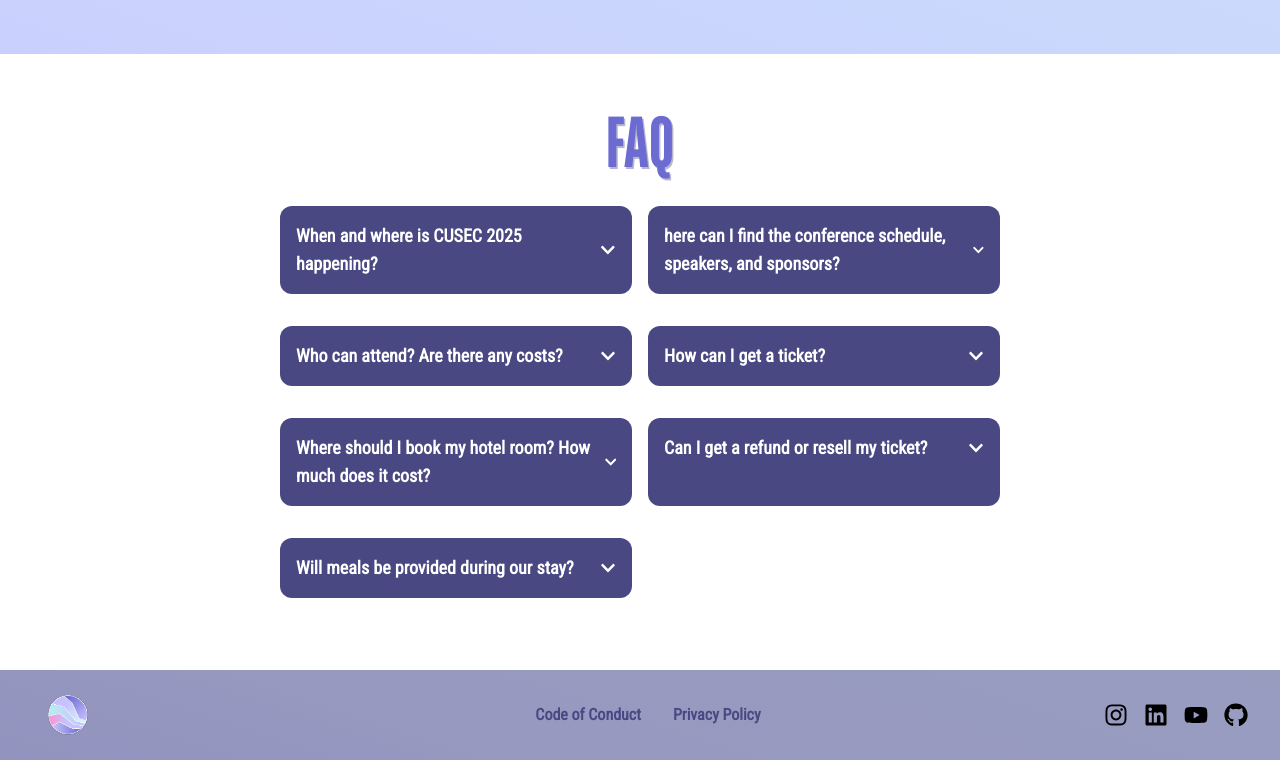
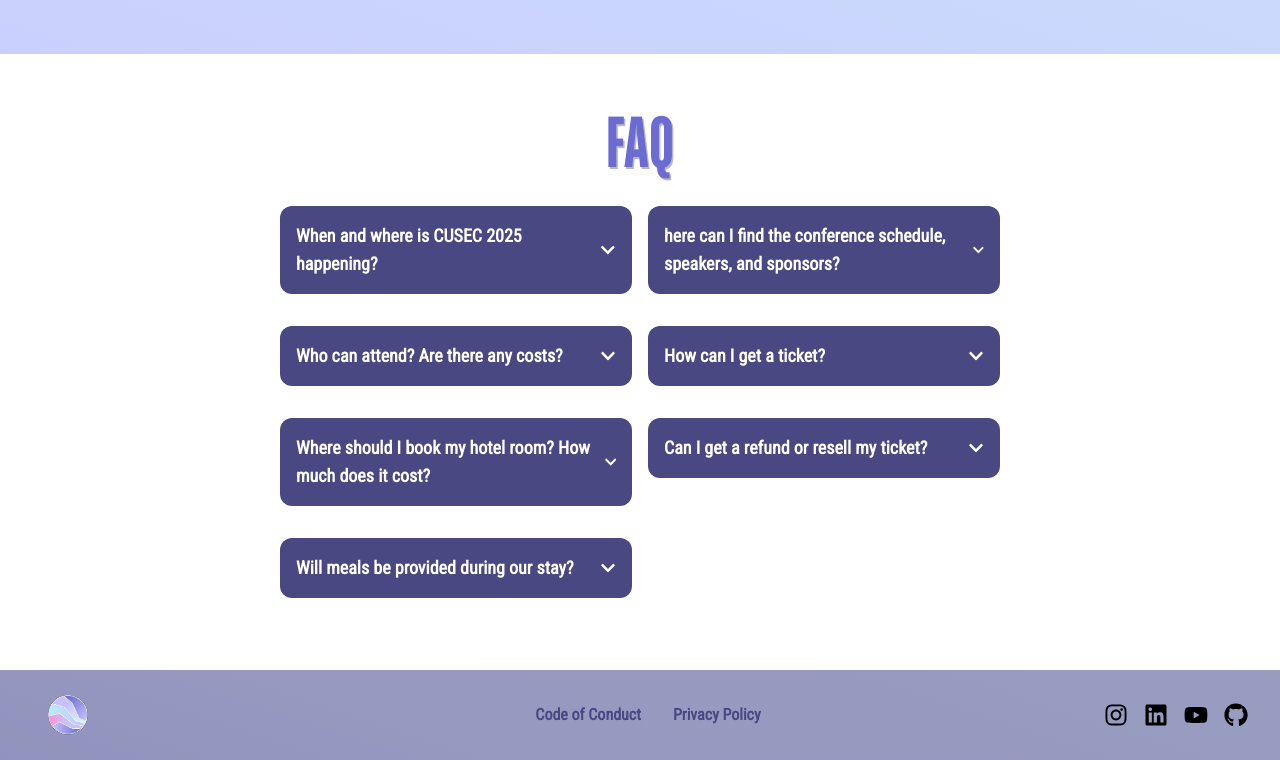
Before and after one commit to cusec/2025, a Next.js app: page / in a window 1280 px wide. Shown: the part 3639-4399 px from the top of the page. Built offline with nearby package versions, Linux system fonts and the light colour scheme.

Commit message:
fix: accordion only expands currently open one, not both

```diff
--- a/components/FAQ/FAQ.tsx
+++ b/components/FAQ/FAQ.tsx
@@ -33,13 +33,14 @@ const FAQ = () => {
         {/* FAQ Grid Layout */}
         <div className="grid grid-cols-1 md:grid-cols-2 gap-4">
           {FAQData.map((faq, index) => (
+            <div key={index} className="relative">
               <FAQItem
-              key={index}
                 question={faq.question}
                 answer={faq.answer}
                 isOpen={openIndex === index}
                 onToggle={() => handleToggleAccordion(index)}
               />
+            </div>
           ))}
         </div>
       </div>
```
Lines whose indentation alone changed are shown as unchanged.
